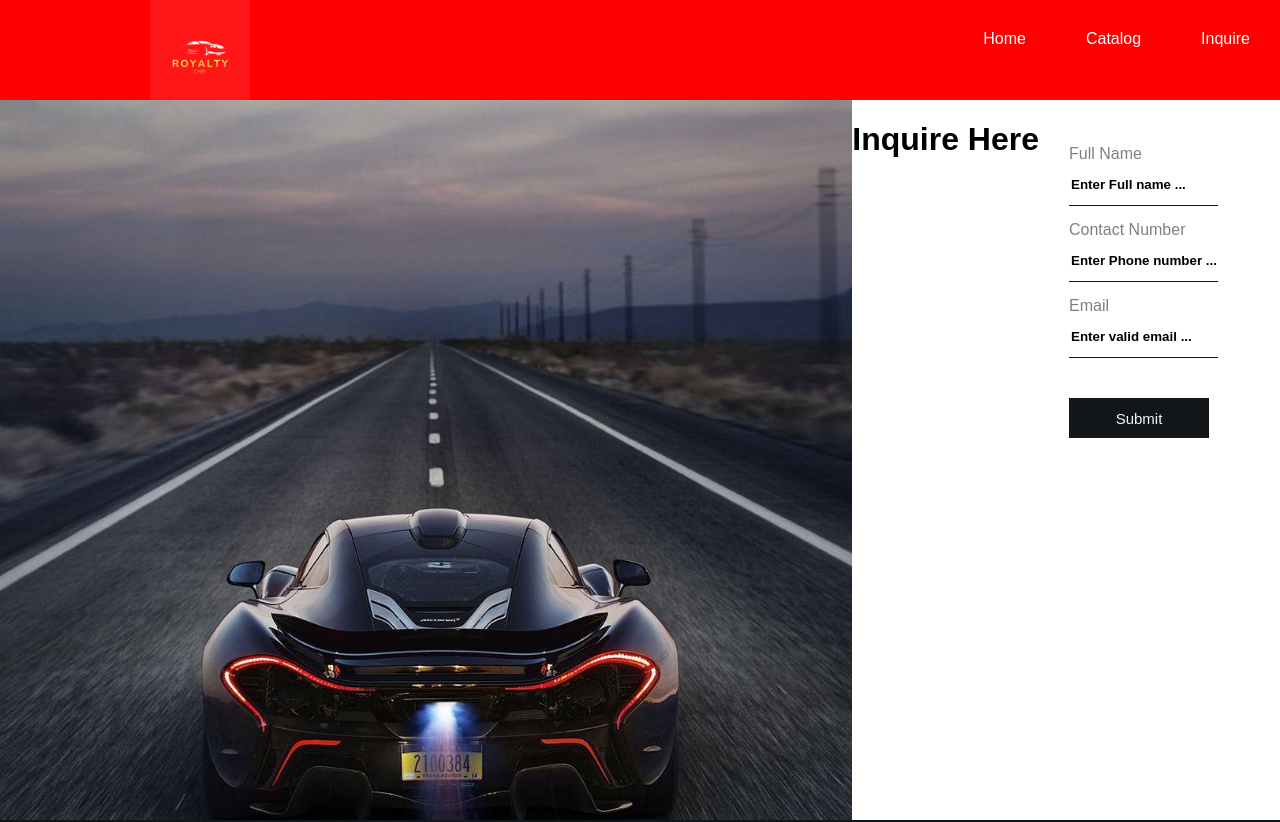
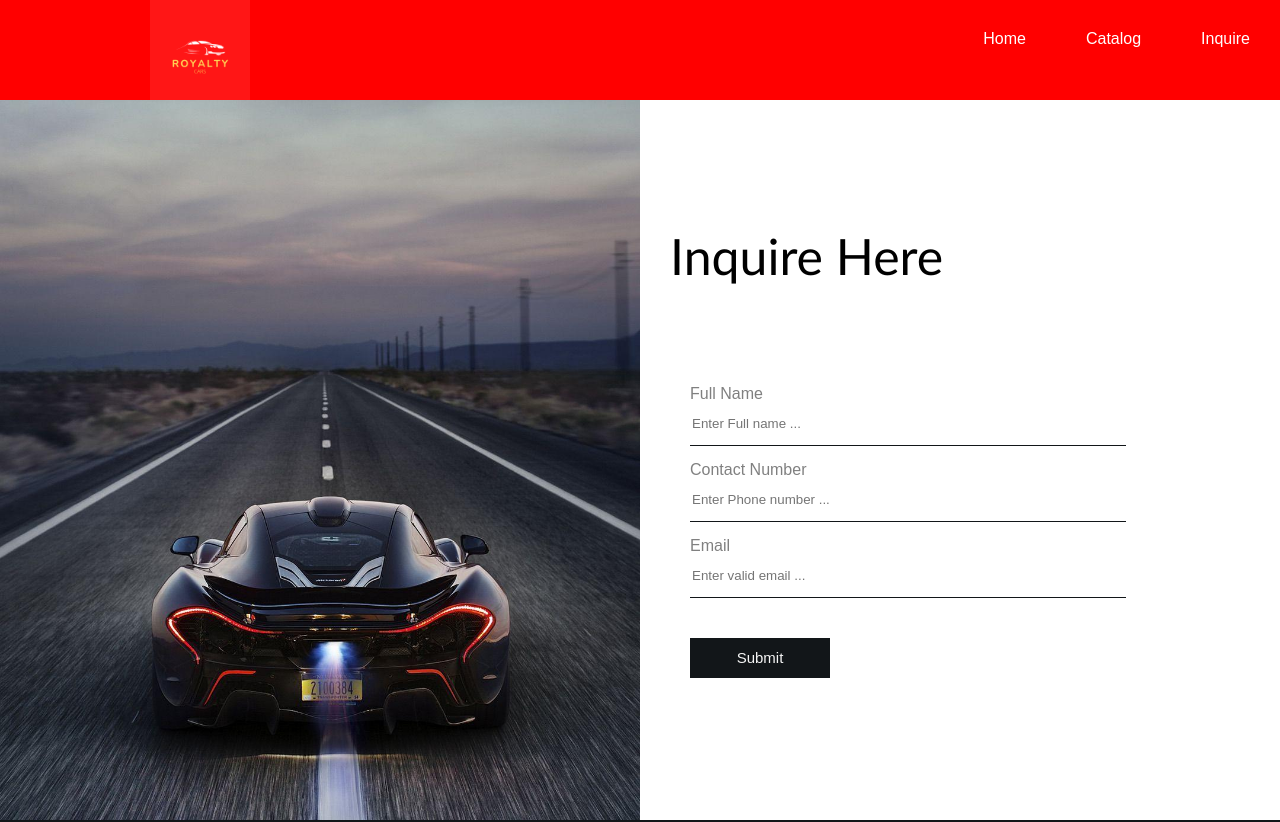
Before and after one commit to JustinChrisAmbil/RoyaltyCarFWebRepository, a React (Create React App) app: page /Inquire in a window 1280 px wide. Shown: the top 822 px of the page. Built offline with nearby package versions, Linux system fonts and the light colour scheme.

Commit message:
Inquire CSS changes

```diff
--- a/src/Pages/Inquire.js
+++ b/src/Pages/Inquire.js
@@ -7,7 +7,7 @@ function Inquire() {
     <div className="inquire">
         <div className="leftSide"style={{backgroundImage: `url(${carHori})`}}>
             </div>
-        <div className="rightSide"/>
+        <div className="rightSide">
             <h1> Inquire Here </h1>
             <form id = "inquire-form" method= "POST">
                 <label htmlFor= "name"> Full Name</label>
@@ -19,7 +19,7 @@ function Inquire() {
                     <button type = "submit"> Submit</button>
             </form>
 
-
+            </div>
     </div>
   )
 }
--- a/src/style/Inquire.css
+++ b/src/style/Inquire.css
@@ -12,7 +12,7 @@
     background-size: cover;
   }
 
-  .contact .rightSide {
+  .inquire .rightSide {
     height: 100%;
     flex: 50%;
     display: flex;
@@ -20,7 +20,7 @@
     justify-content: center;
   }
 
-  .contact .rightSide h1 {
+  .inquire .rightSide h1 {
     font-family: "Trebuchet MS", "Lucida Sans Unicode", "Lucida Grande",
       "Lucida Sans", Arial, sans-serif;
     font-weight: 10;
@@ -33,7 +33,7 @@
     flex-direction: column;
     width: auto;
     height: auto;
-    padding: 30px;
+    padding: 50px;
   }
 
   form input {
@@ -42,22 +42,16 @@
     border: none;
     border-bottom: 1px solid #121619;
     color: black;
+
   }
 
-  form textarea {
-    margin-top: 15px;
-    height: 70px;
-    width: 80%;
-    border: none;
-    border-bottom: 1px solid #121619;
-    color: black;
-  }
-  input::placeholder,
-  textarea::placeholder {
+  input::placeholder, {
     font-weight: bold;
     color: black;
-    font-family: Arial, Helvetica, sans-serif;
+    font-family:
+    Arial, Helvetica, sans-serif;
   }
+
   form input:focus,
   textarea:focus {
     outline: none;
```
